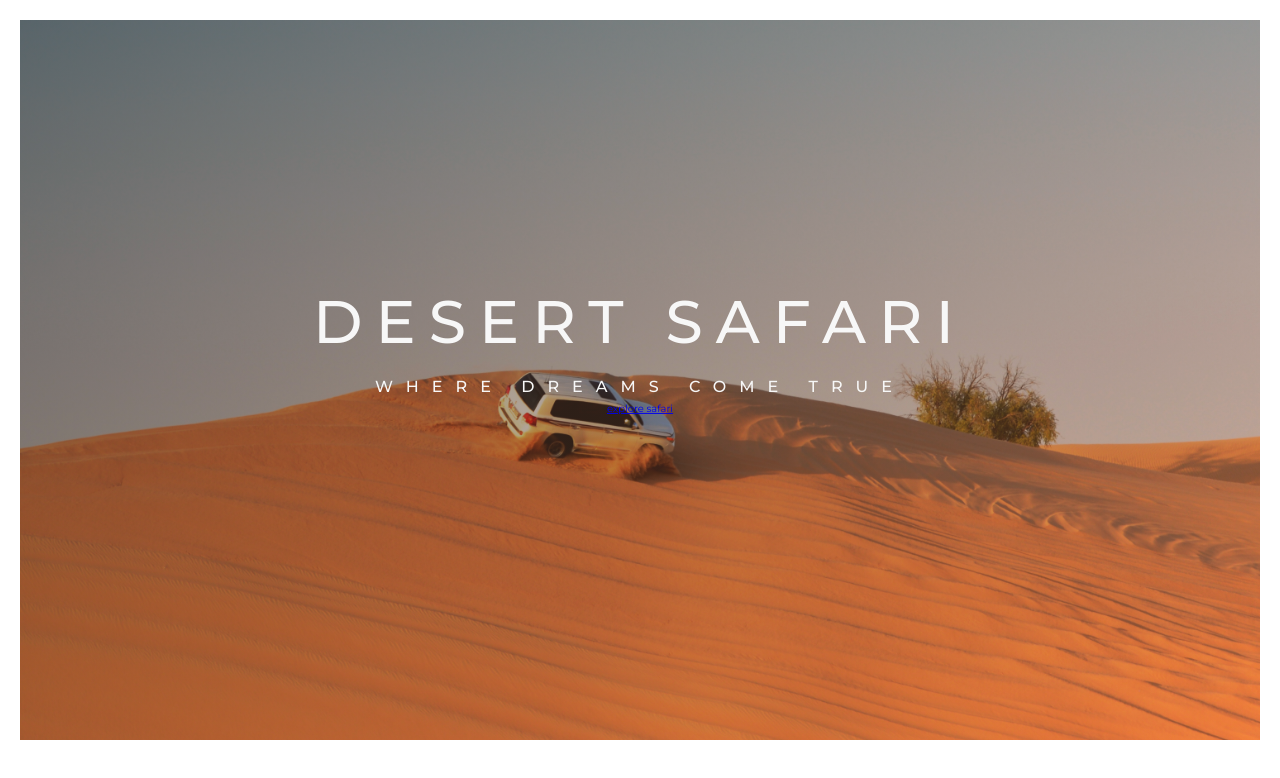
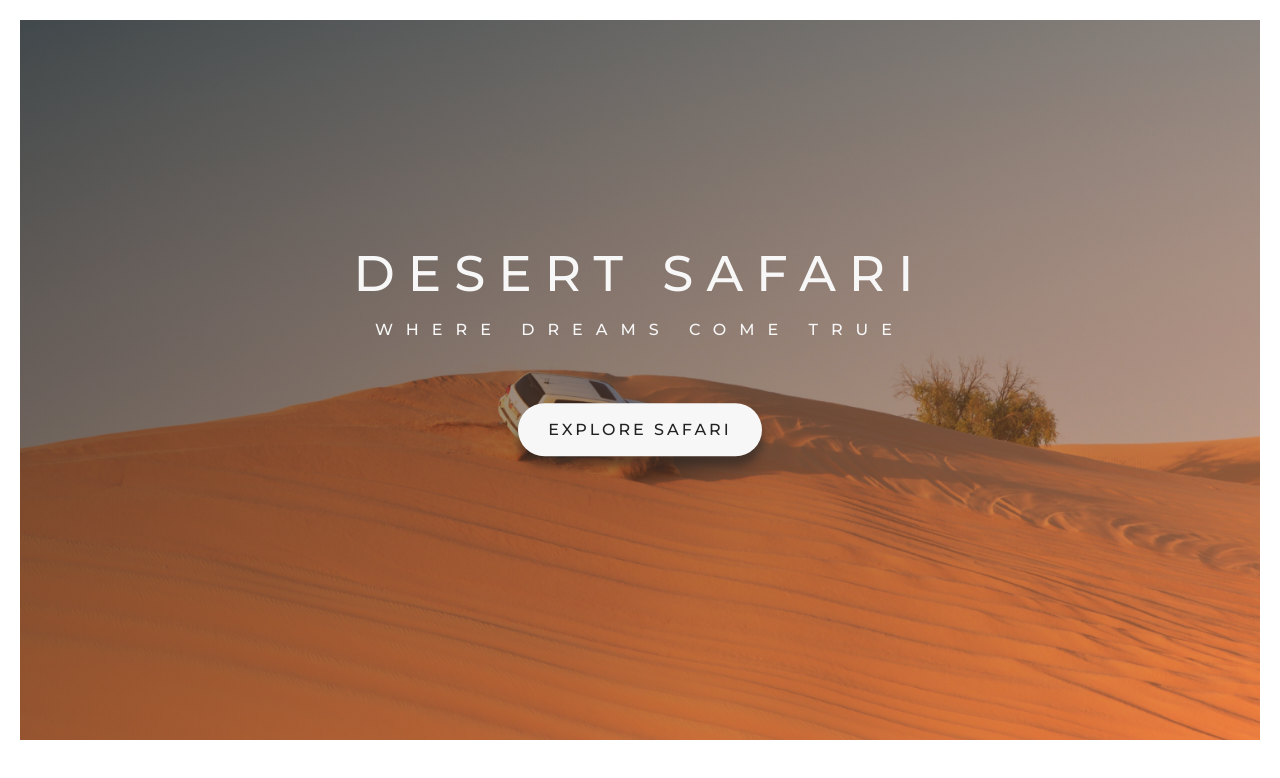
Before and after one commit to Atash3000/Safari-desert-app, a React (Create React App) app: page / in a window 1280 px wide. Shown: the top 778 px of the page. Built offline with nearby package versions, Linux system fonts and the light colour scheme.

Commit message:
add header style

```diff
--- a/src/components/Header/Header.scss
+++ b/src/components/Header/Header.scss
@@ -1,11 +1,16 @@
 @import '../../sass/abstracts/variables.scss';
 @import '../../sass/base/animations.scss';
+@import '../../sass/base/utilities.scss';
+@import '../../sass/components/button.scss';
+
+
+
 
 .header{
   background-image: linear-gradient(
     to right bottom ,
-    rgba($color-black,0.65),
-    rgba($color-desert-light,.3)) ,
+    rgba($color-black,0.8),
+    rgba($color-desert-light,.4)) ,
     url('../../images/car-on-sand.jpg');
 
 
@@ -34,7 +39,7 @@
   letter-spacing:1.3rem;
 
   &--main{
-    font-size: 6rem;
+    font-size: 5rem;
     display:block;
     animation: moveToRight 1s ease-in-out;
   }
@@ -45,5 +50,4 @@
     animation: moveToLeft 1s ease-in-out;
   }
 
-
 }
--- /dev/null
+++ b/src/sass/components/_button.scss
@@ -0,0 +1,50 @@
+.btn {
+
+  &:link,
+  &:visited {
+    text-decoration: none;
+    font-size: $font-size-default;
+    display: inline-block;
+    transition: all .2s;
+    padding: 1.3rem 3rem;
+    border-radius: 20rem;
+    text-transform: uppercase;
+    font-weight: 500;
+    text-align: center;
+    letter-spacing: 3px;
+    box-shadow: 0 1rem 1rem rgba($color-black, 0.55);
+
+
+    //position: relative;
+  }
+
+  &:hover {
+    transform: translateY(-2px);
+    box-shadow: 0 2rem 2rem rgba($color-black, 0.45);
+
+  }
+
+  &:focus{
+    outline: 0 !important;
+  }
+
+  &:active {
+    transform: translateY(0);
+    box-shadow: 0 2rem 2rem rgba($color-black, 0.45);
+    outline:none;
+
+
+  }
+
+
+
+  &--white {
+    background-color: $color-white;
+    color: $color-black;
+  }
+  &--yellow {
+    background-color: $color-desert-light;
+    color: $color-white;
+  }
+
+}
--- a/src/sass/layout/_header.scss
+++ /dev/null
@@ -1,23 +0,0 @@
-.header{
-  background-image: linear-gradient(
-    to right bottom ,
-    rgba($color-black,0.65),
-    rgba($color-desert-light,.3)) ,
-    url('../images/car-on-sand.jpg');
-
-
-  background-position: center;
-  background-size: cover;
-  background-repeat: no-repeat;
-  height:90vh;
-  position: relative;
-
-  &__text-box{
-    position:absolute;
-    top:45%;
-    left:50%;
-    transform:translate(-50%,-50%);
-    width: 75%;
-    text-align:center;
-  }
-}
```
